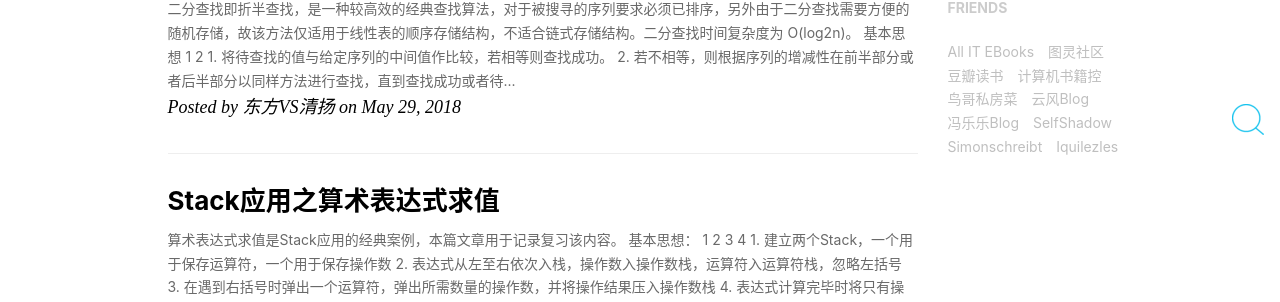
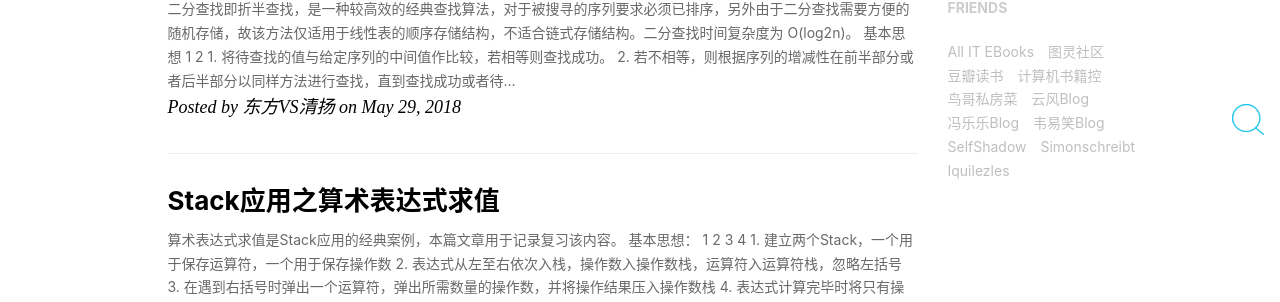
Before and after one commit to DFVSQY/DFVSQY.github.io, a Jekyll site: the page built from index.html, in a window 1280 px wide. Shown: the part 745-1047 px from the top of the page. Built offline with Jekyll 4.4.1, drawn with Linux system fonts in a browser that asks for light colours; nearby versions of some CDN libraries; the list of posts is cut into pages by our own code; comment, search, counter and statistics services are not loaded.

Commit message:
Update _config.yml

```diff
--- a/_config.yml
+++ b/_config.yml
@@ -128,6 +128,10 @@ friends: [
         href: "https://candycat1992.github.io/"
     },
     {
+        title: "韦易笑Blog",
+        href: "http://www.skywind.me/blog/"
+    },
+    {
         title: "SelfShadow",
         href: "https://blog.selfshadow.com/"
     },
```
